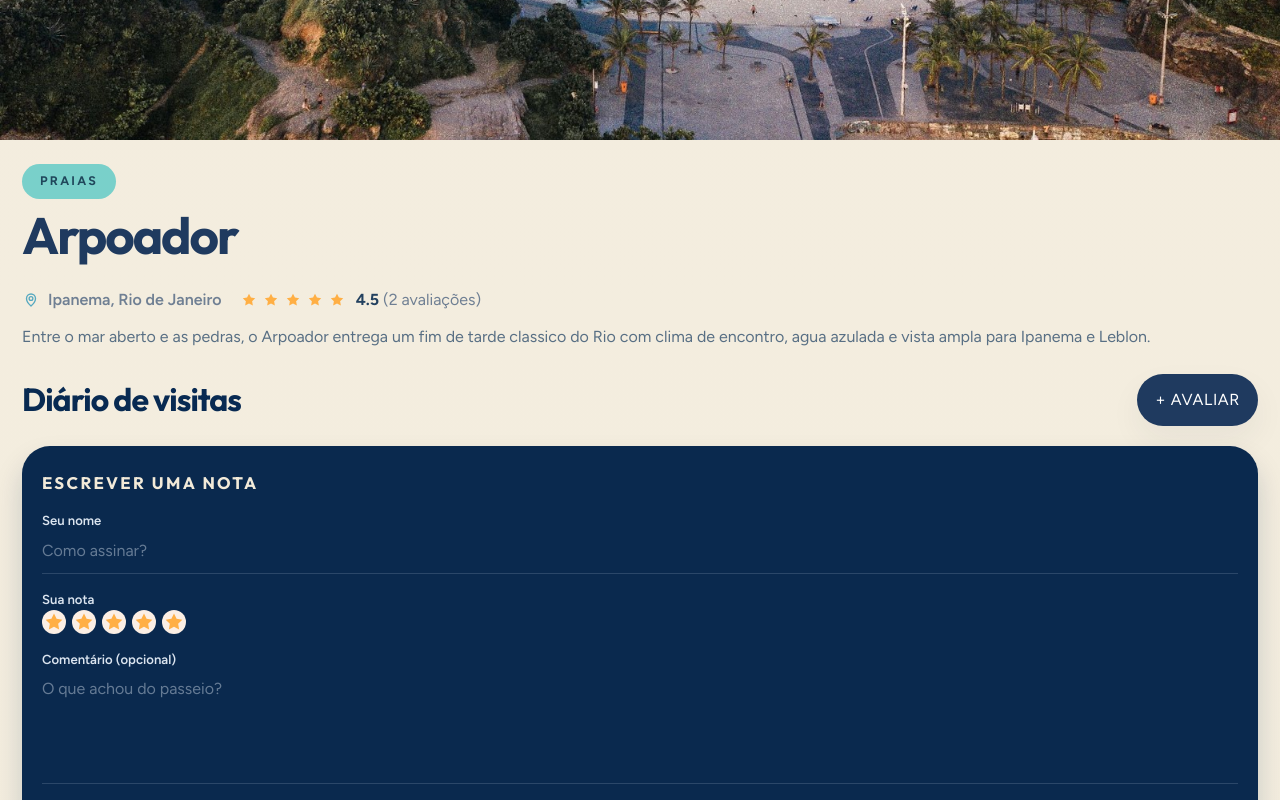
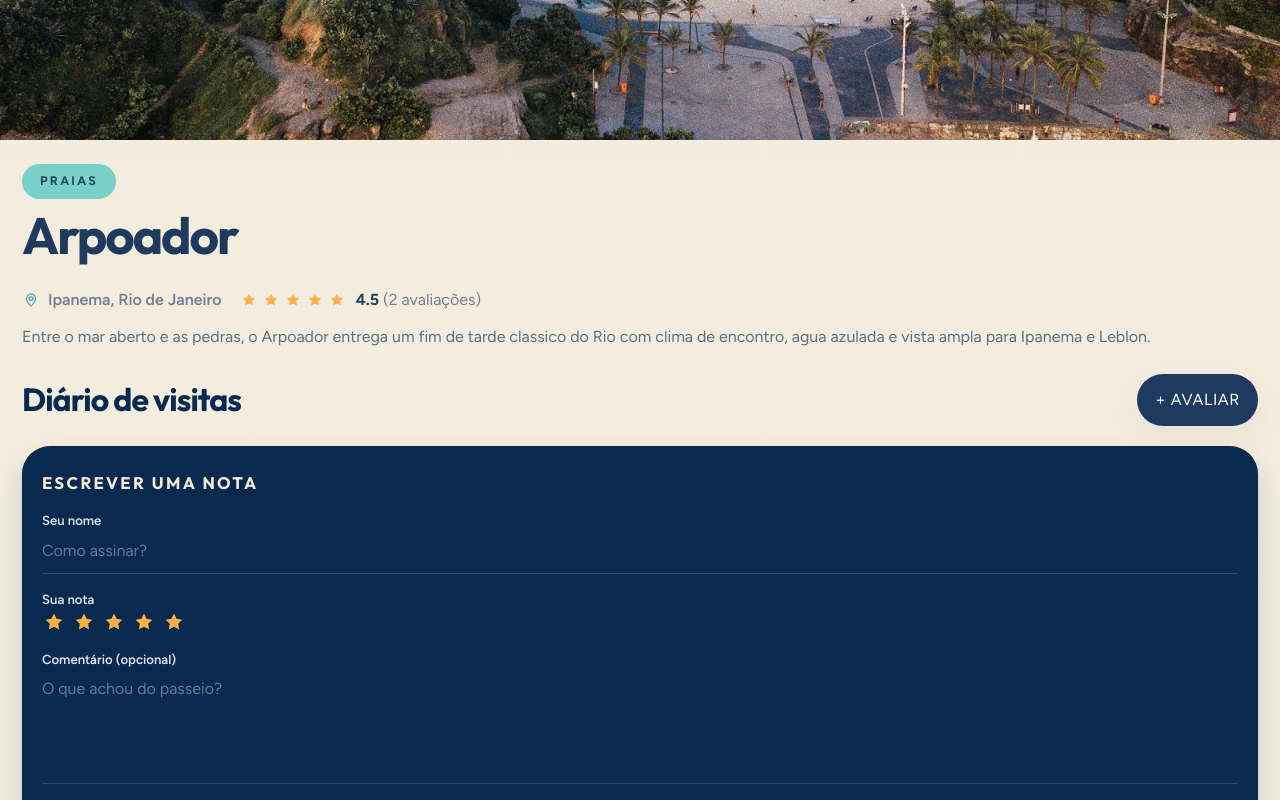
Before and after one commit to SaintLeonar/rota-fluminense-front-end-avancado, a React (Vite) app: page /locais/1 in a window 1280 px wide. Both pictures are taken after a click on the button "+ AVALIAR". Shown: the part 663-1463 px from the top of the page. Built offline with nearby package versions, Linux system fonts and the light colour scheme.

Commit message:
Update global.css

```diff
--- a/src/styles/global.css
+++ b/src/styles/global.css
@@ -817,12 +817,30 @@ a {
 }
 
 .detail-page .review-form-star {
+  all: unset;
+  box-sizing: border-box;
+  display: inline-flex;
+  align-items: center;
+  justify-content: center;
   width: 24px;
   height: 24px;
   padding: 0;
-  border: 0;
+  cursor: pointer;
+  background: transparent !important;
+  border: 0 !important;
+  border-radius: 0 !important;
+  box-shadow: none !important;
+  outline: none;
+  color: rgba(255, 175, 68, 0.42);
+}
+
+.detail-page .review-form-star:hover,
+.detail-page .review-form-star:focus,
+.detail-page .review-form-star:focus-visible,
+.detail-page .review-form-star:active {
   background: transparent;
-  color: rgba(255, 175, 68, 0.42);
+  box-shadow: none;
+  outline: none;
 }
 
 .detail-page .review-form-star.is-active {
```
